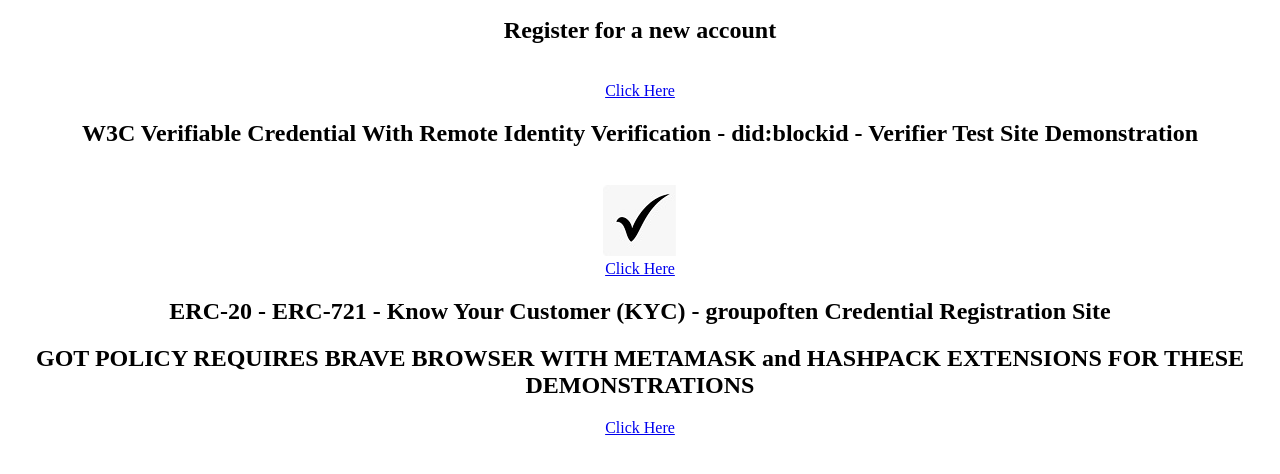
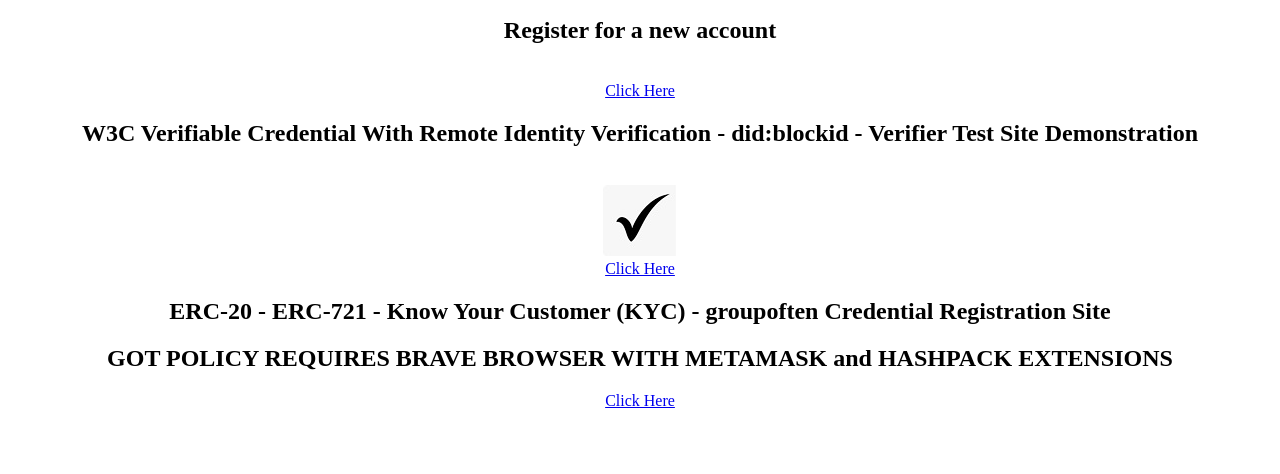
Before and after one commit to eyargholder/Electronic-Credentials-Roadmap, a website: page src/index.html in a window 1280 px wide. Shown: the part 168-642 px from the top of the page. Drawn offline with Linux system fonts and the light colour scheme.

Commit message:
Update index.html

```diff
--- a/src/index.html
+++ b/src/index.html
@@ -18,7 +18,7 @@
 	<a href="https://gateway.pinata.cloud/ipfs/QmbvixJke5wdhwqv8aq8vFD6b3RLR3MT5ViZaG9h4jAmXu/#0"> <img src="small-check.jpg" width=”74″ height=”71″> </a><br>
 	<a href="https://1KosmosB2CDemo.b2clogin.com/1KosmosB2CDemo.onmicrosoft.com/oauth2/v2.0/authorize?p=B2C_1_1Kosmos-B2C-sign-up-in&client_id=50b1a3b2-41ff-4063-b1dc-e0894f602411&nonce=defaultNonce&redirect_uri=https%3A%2F%2Fjwt.ms&scope=openid&response_type=code&prompt=login">Click Here</a>
 	<h2>ERC-20 - ERC-721 - Know Your Customer (KYC) - groupoften Credential Registration Site</h2>
-	<h2>GOT POLICY REQUIRES BRAVE BROWSER WITH METAMASK and HASHPACK EXTENSIONS FOR THESE DEMONSTRATIONS</h2>
+	<h2>GOT POLICY REQUIRES BRAVE BROWSER WITH METAMASK and HASHPACK EXTENSIONS</h2>
 	<a href="https://groupoften.crypto">Click Here</a>
 </body>
 </html>
```
